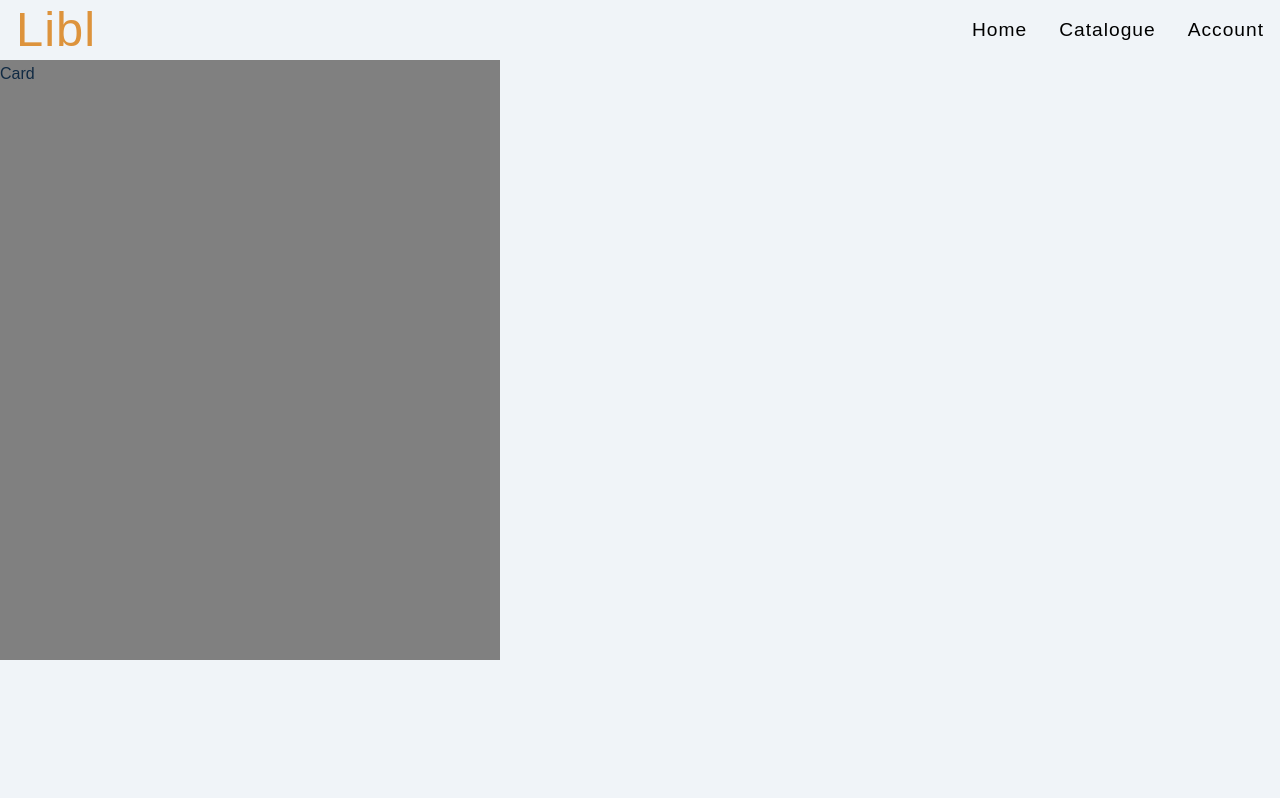
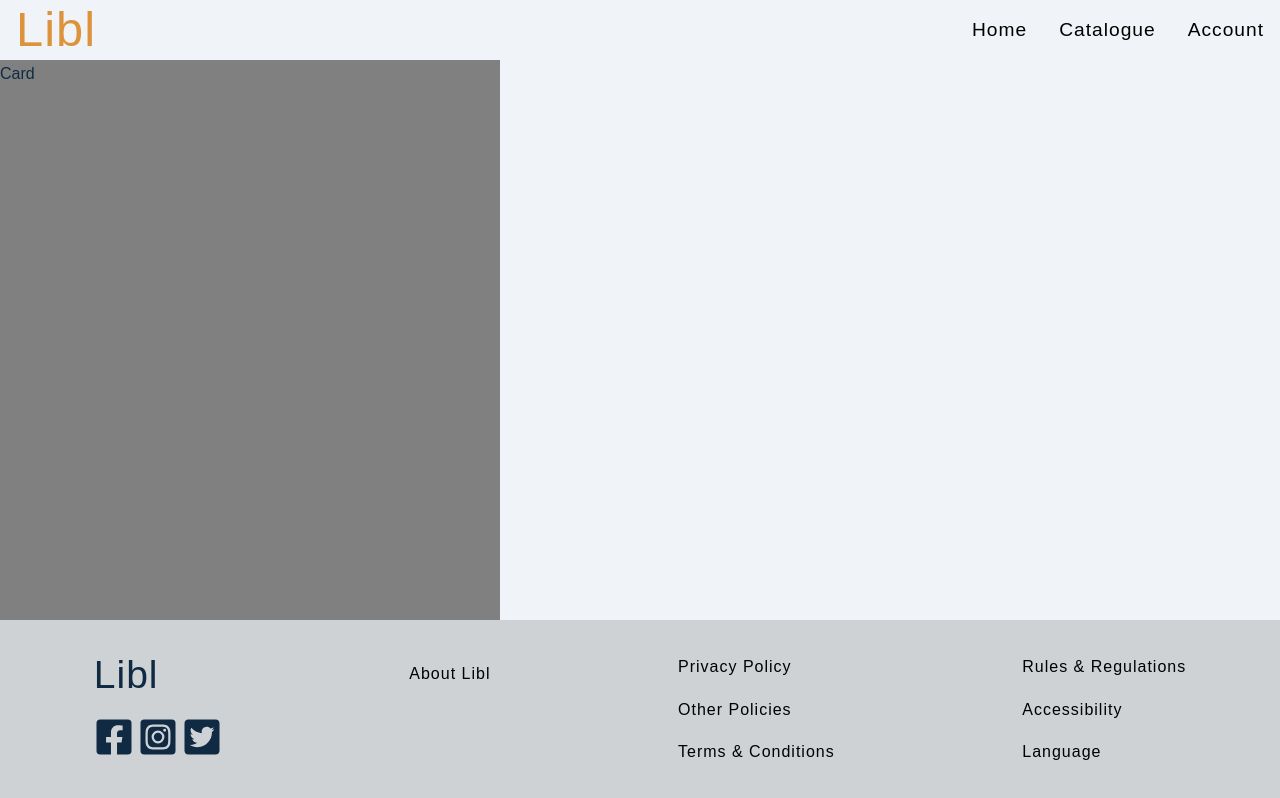
Before and after one commit to HydraSenpai/Libl, a React (Create React App) app in the folder client/: page /register in a window 1280 px wide. Built offline with nearby package versions, Linux system fonts and the light colour scheme.

Commit message:
footer complete

```diff
--- a/client/src/components/Footer.jsx
+++ b/client/src/components/Footer.jsx
@@ -1,11 +1,51 @@
 import React from 'react';
 import styled from 'styled-components';
+import {
+  FaFacebookSquare,
+  FaInstagramSquare,
+  FaTwitterSquare,
+} from 'react-icons/fa';
+import { Link } from 'react-router-dom';
 
 const Footer = () => {
   return (
     <Wrapper>
       <footer>
-        <h2>footer</h2>
+        <div className='title'>
+          <h2>Libl</h2>
+          <div className='links'>
+            <FaFacebookSquare />
+            <FaInstagramSquare />
+            <FaTwitterSquare />
+          </div>
+        </div>
+        <div className='single-link'>
+          <Link to='/#' className='link'>
+            About Libl
+          </Link>
+        </div>
+        <div className='column-links'>
+          <Link to='/#' className='link'>
+            Privacy Policy
+          </Link>
+          <Link to='/#' className='link'>
+            Other Policies
+          </Link>
+          <Link to='/#' className='link'>
+            Terms & Conditions
+          </Link>
+        </div>
+        <div className='column-links'>
+          <Link to='/#' className='link'>
+            Rules & Regulations
+          </Link>
+          <Link to='/#' className='link'>
+            Accessibility
+          </Link>
+          <Link to='/#' className='link'>
+            Language
+          </Link>
+        </div>
       </footer>
     </Wrapper>
   );
@@ -16,7 +56,40 @@ export default Footer;
 const Wrapper = styled.div`
   footer {
     width: 100%;
-    height: 150px;
+    height: 180px;
     background-color: #ced2d4;
+    display: flex;
+    justify-content: space-around;
+    align-items: start;
+    font-family: 'Poppins', sans-serif;
+  }
+  h2 {
+    font-weight: 400;
+  }
+  .title {
+    display: flex;
+    flex-direction: column;
+    align-items: start;
+    justify-content: space-around;
+    padding-top: 30px;
+    gap: 1em;
+  }
+  .links {
+    display: flex;
+    font-size: 2.5em;
+    gap: 0.1em;
+  }
+  .single-link {
+    padding-top: 40px;
+  }
+  .column-links {
+    display: flex;
+    flex-direction: column;
+    align-self: center;
+    gap: 1.5em;
+  }
+  .link {
+    text-decoration: none;
+    color: black;
   }
 `;
--- a/client/src/index.css
+++ b/client/src/index.css
@@ -304,6 +304,11 @@ ul {
   min-height: 100vh;
 }
 
+.full-page_footer {
+  min-height: 100vh;
+  margin: 0 auto -180px;
+}
+
 @media screen and (min-width: 992px) {
   .coffee-info {
     text-align: left;
--- a/client/src/pages/Login.jsx
+++ b/client/src/pages/Login.jsx
@@ -1,12 +1,15 @@
 import React from 'react';
-import { Navbar } from '../components/';
+import { Navbar, Footer } from '../components/';
 import { Card } from '../components/register/';
 
 const Login = () => {
   return (
     <div>
-      <Navbar />
-      <Card />
+      <div class='full-page_footer'>
+        <Navbar />
+        <Card />
+      </div>
+      <Footer />
     </div>
   );
 };
```
